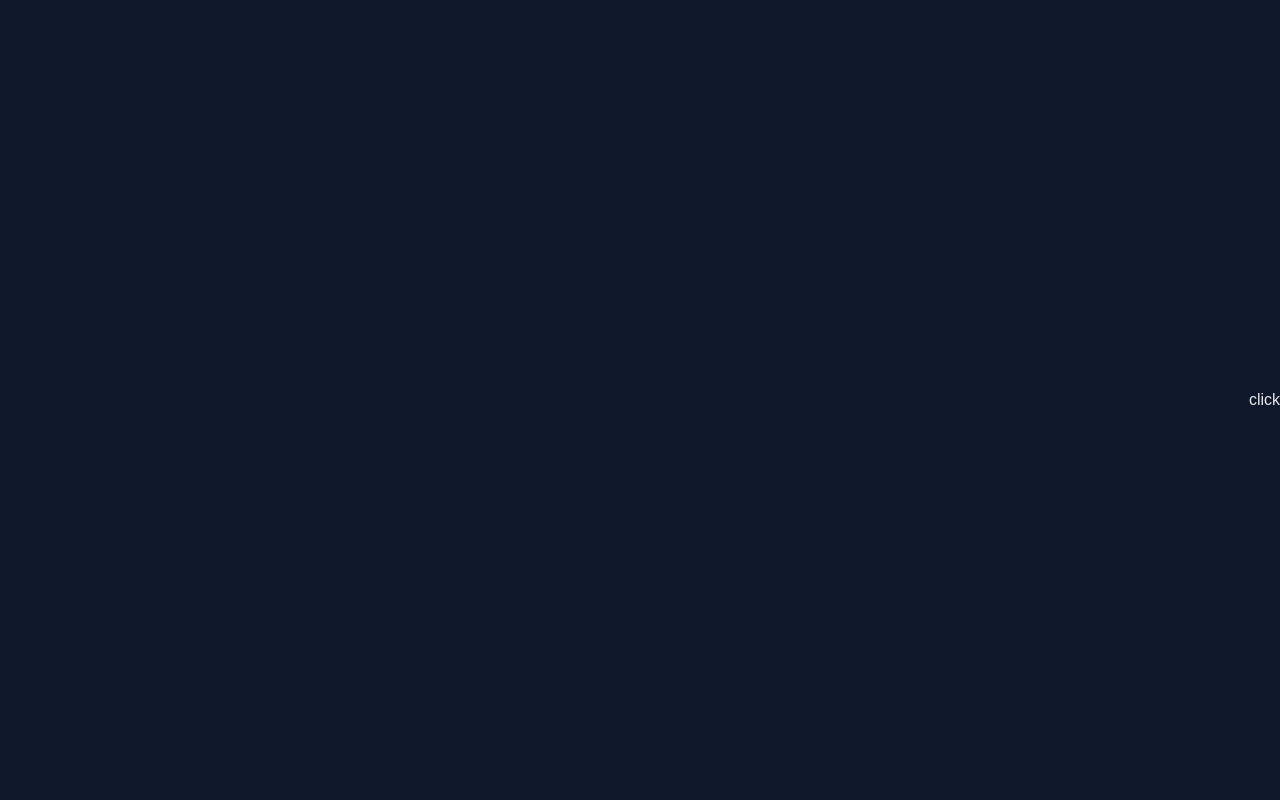
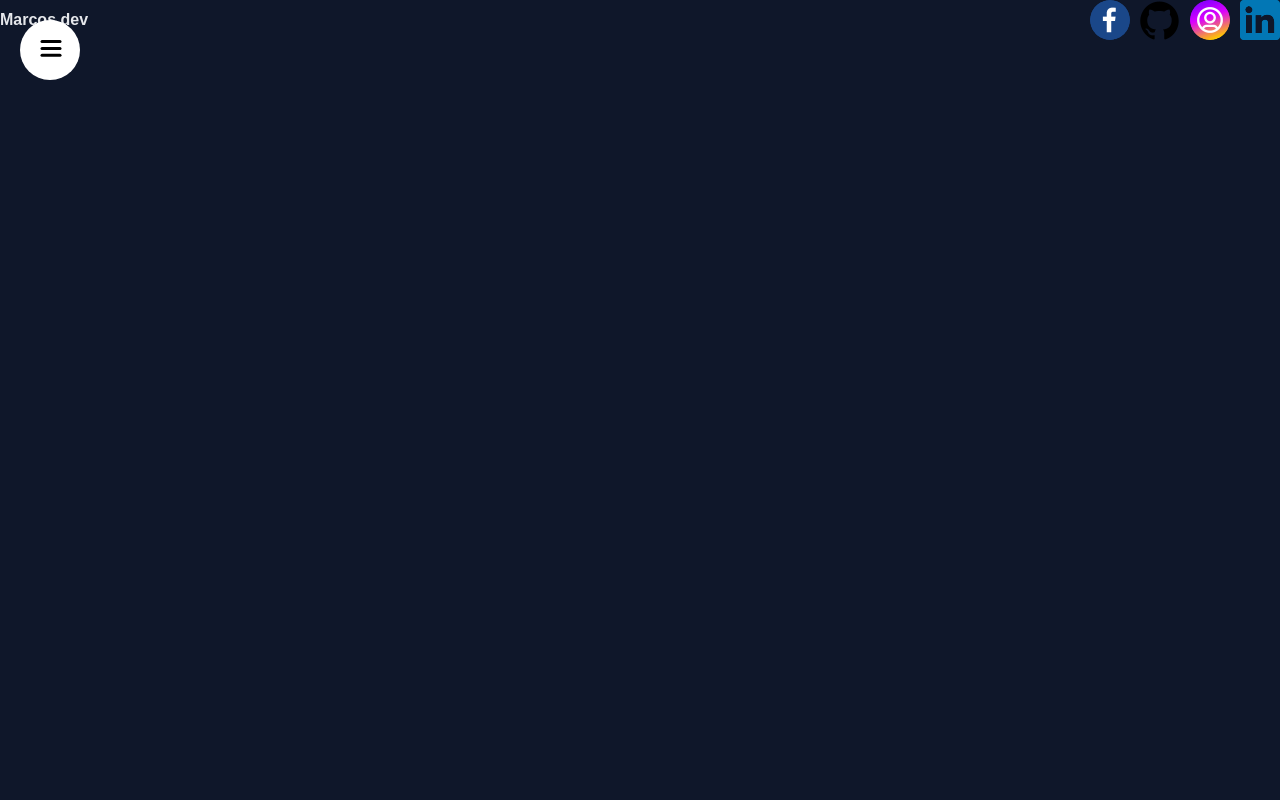
Before and after one commit to TheRealOGLoc/portfolio, a React (Create React App) app: page / in a window 1280 px wide. Shown: the top 800 px of the page. Built offline with nearby package versions, Linux system fonts and the light colour scheme.

Commit message:
Finish the side nav bar, but still have bug when click the link in the sidenav bar

```diff
--- a/src/App.js
+++ b/src/App.js
@@ -1,22 +1,19 @@
 import './App.scss';
 import Navbar from './component/TopNavbar/Navbar';
-import Test from './Test';
 
 function App() {
   return (
     <div className="App bg-slate-900 text-gray-200">
-      {/* <section>
+      <section id='Homepage'>
         <Navbar></Navbar>
       </section>
-      <section>Parallax</section>
+      <section id='Services'>Parallax</section>
       <section>Services</section>
-      <section>Parallax</section>
+      <section id='Portfolio'>Parallax</section>
       <section>Portfolio</section>
       <section>Portfolio</section>
       <section>Portfolio</section>
-      <section>Contact</section> */}
-      <Test></Test>
-      <Test></Test>
+      <section id='Contact'>Contact</section>
     </div>
   );
 }
--- /dev/null
+++ b/src/component/Sidebar/Sidebar.jsx
@@ -0,0 +1,102 @@
+import React from 'react'
+import "./Sidebar.scss"
+import { useState } from 'react'
+import { motion } from 'framer-motion'
+import SidebarLinks from './SidebarLinks/SidebarLinks'
+
+export default function Sidebar() {
+    const [open, setOpen] = useState(false)
+    const items = [
+        "Homepage",
+        "Services",
+        "Portfolio",
+        "Contact",
+        "About"
+    ]
+
+    const variants = {
+        open: {
+            clipPath: "circle(1200px at 50px 50px )",
+            transition: {
+                type: "spring",
+                stiffness: 30
+            }
+        },
+        closed: {
+            clipPath: "circle(30px at 50px 50px)",
+            transition: {
+                delay: 0.25,
+                type: "spring",
+                stiffness: 400,
+                damping: 40
+            }
+        }
+    }
+
+    const linkVariants = {
+        open: {
+            transition: {
+                staggerChildren: 0.1
+            }
+        },
+        closed: {
+            transition: {
+                staggerChildren: 0.05,
+                staggerDirection: -1
+            }
+        }
+    }
+
+    const itemVariants = {
+        open: {
+            y: 0,
+            opacity: 1
+        },
+        closed: {
+            y: 50,
+            opacity: 0
+        }
+    }
+
+    return (
+        <motion.div animate={open ? "open" : "closed"} className='flex flex-col items-center justify-center bg-white text-black'>
+            <motion.div variants={variants} className='fixed top-0 left-0 bottom-0 w-[400px] bg-white'>
+                {/* <motion.div variants={linkVariants} className='absolute w-[100%] h-[100%] flex flex-col items-center justify-center gap-[20px] '>{items.map((item, index) => (<a variants={itemVariants} href={`#${item}`} key={index}>{item}</a>))}</motion.div> */}
+                <SidebarLinks/>
+            </motion.div>
+
+            <button onClick={() => setOpen(prev => !prev)} className='w-[50px] h-[50px] rounded-full fixed bg-sky-500/0 left-[40px] top-[25px]'>
+                <svg width="23" height="23" viewBox='0 0 23 23'>
+                    <motion.path
+                        strokeWidth="3"
+                        stroke="black"
+                        strokeLinecap="round"
+                        variants={{
+                            closed: { d: "M 2 2.5 L 20 2.5" },
+                            open: { d: "M 3 16.5 L 17 2.5" }
+                        }}
+                    />
+                    <motion.path
+                        strokeWidth="3"
+                        stroke="black"
+                        strokeLinecap="round"
+                        d="M 2 9.423 L 20 9.423"
+                        variants={{
+                            closed: { opacity: 1 },
+                            open: { opacity: 0 }
+                        }}
+                    />
+                    <motion.path
+                        strokeWidth="3"
+                        stroke="black"
+                        strokeLinecap="round"
+                        variants={{
+                            closed: { d: "M 2 16.346 L 20 16.346" },
+                            open: { d: "M 3 2.5 L 17 16.346" }
+                        }}
+                    />
+                </svg>
+            </button>
+        </motion.div>
+    )
+}
--- /dev/null
+++ b/src/component/Sidebar/SidebarLinks/SidebarLinks.jsx
@@ -0,0 +1,45 @@
+import React from 'react'
+import { motion } from 'framer-motion'
+
+const linkVariants = {
+    open: {
+        transition: {
+            staggerChildren: 0.1
+        }
+    },
+    closed: {
+        transition: {
+            staggerChildren: 0.05,
+            staggerDirection: -1
+        }
+    }
+}
+
+const itemVariants = {
+    open: {
+        y: 0,
+        opacity: 1
+    },
+    closed: {
+        y: 50,
+        opacity: 0
+    }
+}
+
+export default function SidebarLinks() {
+
+    const items = [
+        "Homepage",
+        "Services",
+        "Portfolio",
+        "Contact",
+        "About"
+    ]
+
+
+    return (
+        <motion.div variants={linkVariants} className='absolute w-[100%] h-[100%] flex flex-col items-center justify-center gap-[20px] '>
+            {items.map((item, index) => (<motion.a className='mt-3 font-bold text-2xl' variants={itemVariants} whileHover={{scale: 1.1}} href={`#${item}`} key={index}>{item}</motion.a>))}
+        </motion.div>
+    )
+}
--- a/src/component/TopNavbar/Navbar.jsx
+++ b/src/component/TopNavbar/Navbar.jsx
@@ -1,10 +1,14 @@
 import "./Navbar.scss"
+import Sidebar from "../Sidebar/Sidebar"
+import { motion } from "framer-motion"
 
 export default function Navbar() {
+
   return (
     <div className='navbar h-[100px]'>
+      <Sidebar/>
       <div className="wrapper max-w-[1366px] m-auto flex items-center justify-between">
-        <span className="font-bold">Marcos dev</span>
+        <motion.span className="font-bold" initial={{ opacity: 0 }} animate={{ opacity: 1 }} transition={{ duration: 0.3 }} >Marcos dev</motion.span>
         <div className='social flex gap-[10px]'>
           <a href="#"><img src="/images/facebook.png" alt="" /></a>
           <a href="#"><img src="/images/github.png" alt="" /></a>
```
Also changed, not shown: src/component/Sidebar/Sidebar.scss (added).
